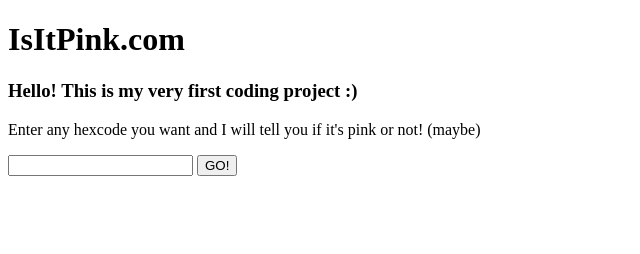
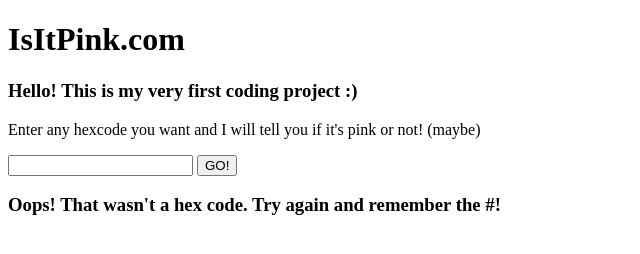
Before and after one commit to mxsprings/isitpink, a website: page index.html in a window 1280 px wide. Both pictures are taken after a click on the button "GO!". Shown: the whole page, without its empty margins (0-640 px from the left). Drawn offline with Linux system fonts and the light colour scheme.

Commit message:
added a result to html :D

```diff
--- a/index.html
+++ b/index.html
@@ -14,6 +14,7 @@
         <input type="text" id="hex_input" />
 
         <button id="go_btn">GO!</button>
+        <h3 id="result"></h3>
     </div>
 
 
@@ -35,18 +36,31 @@
 
             console.log('is ' + hex + ' pink?\n', answer)
             console.log(result.distance)
+
+            return answer
         }
 
         const inputField = document.querySelector('#hex_input')
         const button = document.querySelector('#go_btn')
+        const resultTxt = document.querySelector('#result')
 
         button.addEventListener('click', ()=> {
             console.log('hoho its me the evil button')
 
             const hexIn = inputField.value
-            console.log(hexIn)
 
-                isItPink(hexIn)
+            console.log('marco')
+
+            try {
+                resultTxt.innerHTML = ('is ' + hexIn + ' pink?<br/>' + isItPink(hexIn))
+            } catch (error) {
+                console.warn('I AM AN ERROR HANDLER', error)
+
+                resultTxt.innerHTML = 'Oops! That wasn\'t a hex code. Try again and remember the #!'
+            }
+
+
+            console.log('polo')
         })
 
     </script>
```
